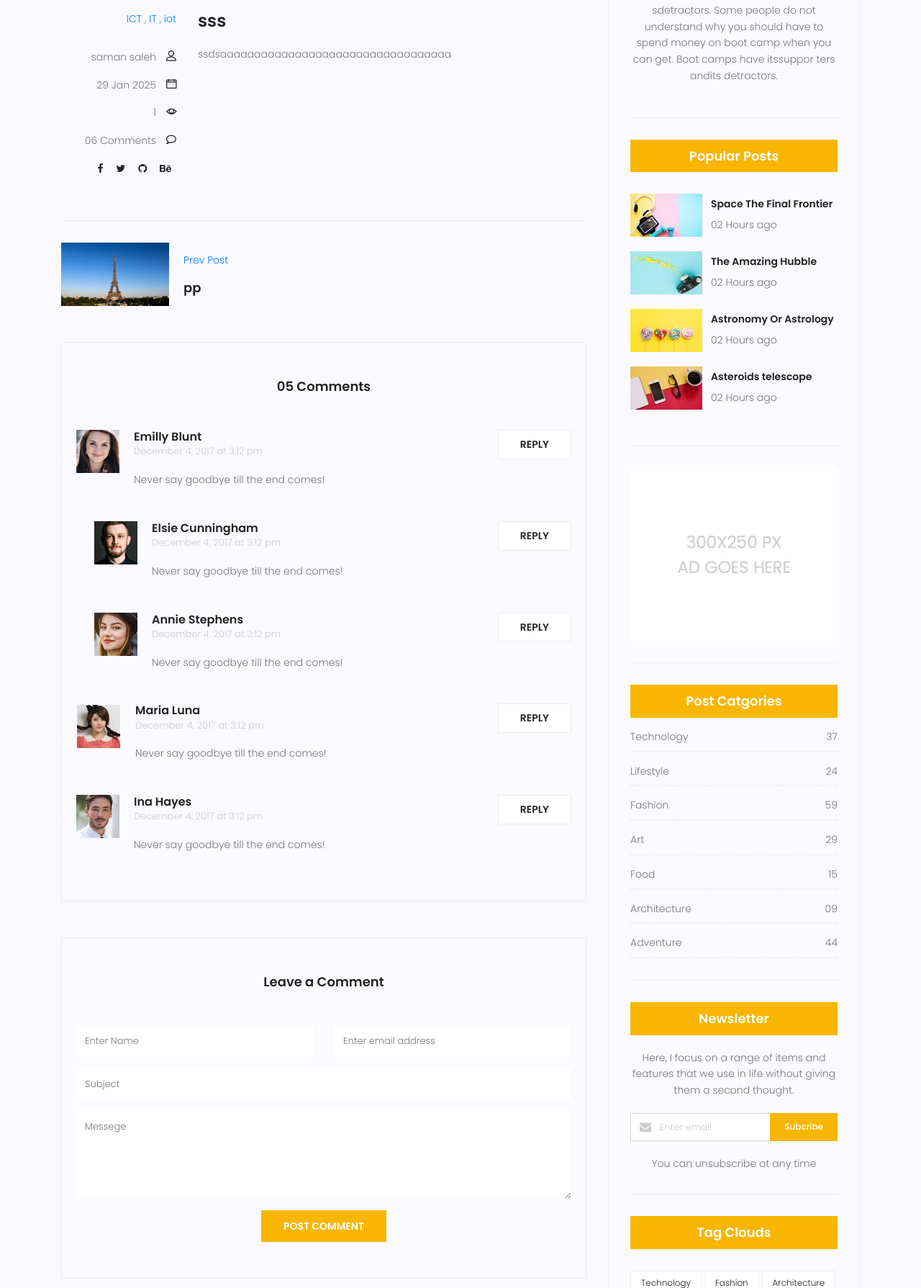
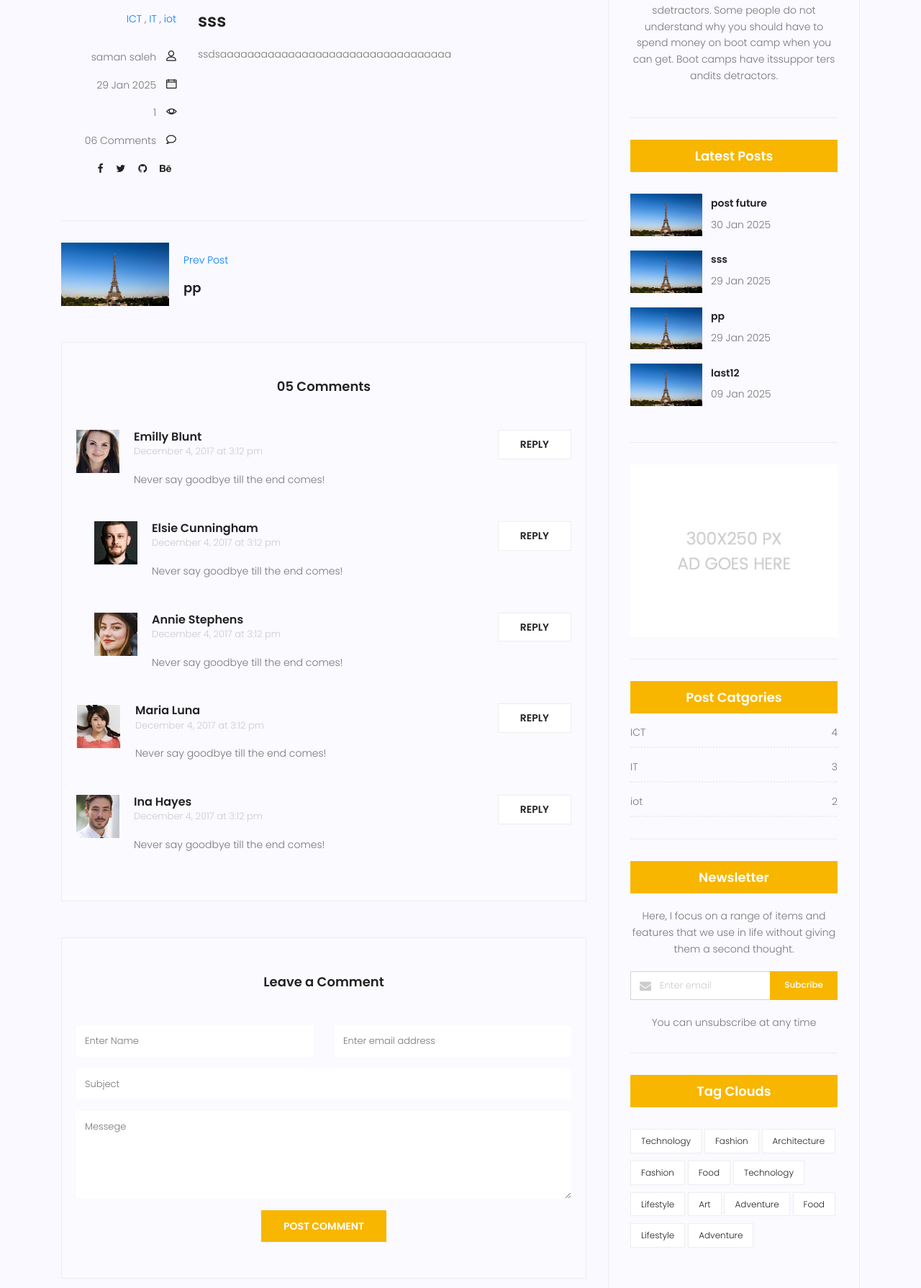
Before and after one commit to Always-Learningeek/Mysite, a Django app: page /blog/15 in a window 1280 px wide. Shown: the part 853-2642 px from the top of the page at 72% size. Run offline with Django 5.2, Linux system fonts and the light colour scheme; data comes from the database, SQL or seed files in the repository; both versions use the stored data as it was after the commit; some libraries are stand-ins or nearby versions.

Commit message:
updated
templatetags were added, as well as urls, views, the main.css file, and some templates were added and updated.

```diff
--- /dev/null
+++ b/blog/templatetags/blog_tags.py
@@ -0,0 +1,22 @@
+from django import template
+from blog.models import Post, Category
+from django.utils import timezone
+
+
+register = template.Library()
+
+
+@register.inclusion_tag("blog/blog-latest-posts.html")
+def latest_posts(arg=4):
+    posts = Post.objects.filter(status=1, published_date__lte=timezone.now()).order_by('-published_date')[:arg]
+    return {'posts': posts}
+
+
+@register.inclusion_tag("blog/blog-categories.html")
+def postcategories():
+    posts = Post.objects.filter(status=1, published_date__lte=timezone.now())
+    categories = Category.objects.all()
+    cat_dict={}
+    for cat in categories:
+        cat_dict[cat]=posts.filter(category=cat).count()
+    return {'categories':cat_dict}
--- a/blog/urls.py
+++ b/blog/urls.py
@@ -4,8 +4,10 @@ from blog.views import *
 app_name = 'blog'
 
 urlpatterns = [
-    path('home', blog_view, name='blog-home'),
+    path('', blog_view, name='blog-home'),
     path('<int:pid>', blog_single, name='blog-single'),
+    path('category/<str:cat_name>', blog_view, name='category'),
+    path('author/<str:author_username>', blog_view, name='author'),
     path('test', test, name='test'),
 
 ]
--- a/blog/views.py
+++ b/blog/views.py
@@ -3,8 +3,13 @@ from blog.models import Post
 from django.utils import timezone
 
 
-def blog_view(request):
+def blog_view(request, cat_name=None, author_username=None):
     posts = Post.objects.filter(status=1, published_date__lte=timezone.now())
+    if cat_name:
+        posts = posts.filter(category__name=cat_name)
+    if author_username:
+        posts = posts.filter(author__name=author_username)
+
     context = {'posts': posts}
     return render(request, 'blog/blog-home.html',context)
 
--- a/statics/css/main.css
+++ b/statics/css/main.css
@@ -3656,6 +3656,7 @@ body.mobile-nav-active #mobile-nav-toggle {
 
 .widget-wrap .popular-post-widget .popular-post-list .thumb img {
   width: 100%;
+  max-width: 100px;
 }
 
 .widget-wrap .popular-post-widget .single-post-list {
--- /dev/null
+++ b/templates/blog/blog-categories.html
@@ -0,0 +1,15 @@
+{% load static %}
+
+<div class="single-sidebar-widget post-category-widget">
+    <h4 class="category-title">Post Catgories</h4>
+    <ul class="cat-list">
+        {% for cat,count in categories.items %}
+        <li>
+            <a href="{% url 'blog:category' cat_name=cat %}" class="d-flex justify-content-between">
+                <p>{{ cat }}</p>
+                <p>{{ count }}</p>
+            </a>
+        </li>
+        {% endfor %}
+    </ul>
+</div>
--- /dev/null
+++ b/templates/blog/blog-latest-posts.html
@@ -0,0 +1,19 @@
+{% load static %}
+
+
+<div class="single-sidebar-widget popular-post-widget">
+    <h4 class="popular-title">Latest Posts</h4>
+    <div class="popular-post-list">
+        {% for post in posts %}
+        <div class="single-post-list d-flex flex-row align-items-center">
+            <div class="thumb">
+                <img class="img-fluid" src="{{ post.image.url }}" alt="">
+            </div>
+            <div class="details">
+                <a href="{% url "blog:blog-single" pid=post.id %}"><h6>{{ post.title }}</h6></a>
+                <p>{{ post.published_date|date:"d M Y" }}</p>
+            </div>
+        </div>
+        {% endfor %}
+    </div>
+</div>
--- a/templates/blog/blog-single.html
+++ b/templates/blog/blog-single.html
@@ -1,5 +1,6 @@
 {% extends 'base.html' %}
 {%load static%}
+{% load blog_tags %}
 {% block content %}
 			<!-- start banner Area -->
 			<section class="relative about-banner">
@@ -214,95 +215,9 @@
 			                        </form>
 								</div>
                                 {% include "blog/blog-writer.html" %}
-								<div class="single-sidebar-widget popular-post-widget">
-									<h4 class="popular-title">Popular Posts</h4>
-									<div class="popular-post-list">
-										<div class="single-post-list d-flex flex-row align-items-center">
-											<div class="thumb">
-												<img class="img-fluid" src="{% static 'img/blog/pp1.jpg' %}" alt="">
-											</div>
-											<div class="details">
-												<a href="blog-single.html"><h6>Space The Final Frontier</h6></a>
-												<p>02 Hours ago</p>
-											</div>
-										</div>
-										<div class="single-post-list d-flex flex-row align-items-center">
-											<div class="thumb">
-												<img class="img-fluid" src="{% static 'img/blog/pp2.jpg' %}" alt="">
-											</div>
-											<div class="details">
-												<a href="blog-single.html"><h6>The Amazing Hubble</h6></a>
-												<p>02 Hours ago</p>
-											</div>
-										</div>
-										<div class="single-post-list d-flex flex-row align-items-center">
-											<div class="thumb">
-												<img class="img-fluid" src="{% static 'img/blog/pp3.jpg' %}" alt="">
-											</div>
-											<div class="details">
-												<a href="blog-single.html"><h6>Astronomy Or Astrology</h6></a>
-												<p>02 Hours ago</p>
-											</div>
-										</div>
-										<div class="single-post-list d-flex flex-row align-items-center">
-											<div class="thumb">
-												<img class="img-fluid" src="{% static 'img/blog/pp4.jpg' %}" alt="">
-											</div>
-											<div class="details">
-												<a href="blog-single.html"><h6>Asteroids telescope</h6></a>
-												<p>02 Hours ago</p>
-											</div>
-										</div>
-									</div>
-								</div>
+                                {% latest_posts %}
                                 {% include "blog/blog-ads.html" %}
-								<div class="single-sidebar-widget post-category-widget">
-									<h4 class="category-title">Post Catgories</h4>
-									<ul class="cat-list">
-										<li>
-											<a href="#" class="d-flex justify-content-between">
-												<p>Technology</p>
-												<p>37</p>
-											</a>
-										</li>
-										<li>
-											<a href="#" class="d-flex justify-content-between">
-												<p>Lifestyle</p>
-												<p>24</p>
-											</a>
-										</li>
-										<li>
-											<a href="#" class="d-flex justify-content-between">
-												<p>Fashion</p>
-												<p>59</p>
-											</a>
-										</li>
-										<li>
-											<a href="#" class="d-flex justify-content-between">
-												<p>Art</p>
-												<p>29</p>
-											</a>
-										</li>
-										<li>
-											<a href="#" class="d-flex justify-content-between">
-												<p>Food</p>
-												<p>15</p>
-											</a>
-										</li>
-										<li>
-											<a href="#" class="d-flex justify-content-between">
-												<p>Architecture</p>
-												<p>09</p>
-											</a>
-										</li>
-										<li>
-											<a href="#" class="d-flex justify-content-between">
-												<p>Adventure</p>
-												<p>44</p>
-											</a>
-										</li>
-									</ul>
-								</div>
+                                {% postcategories %}
 								<div class="single-sidebar-widget newsletter-widget">
 									<h4 class="newsletter-title">Newsletter</h4>
 									<p>
```
Also changed, not shown: templates/blog/blog-home.html (+6 -91 lines), blog/templatetags/__init__.py (added), db.sqlite3.
